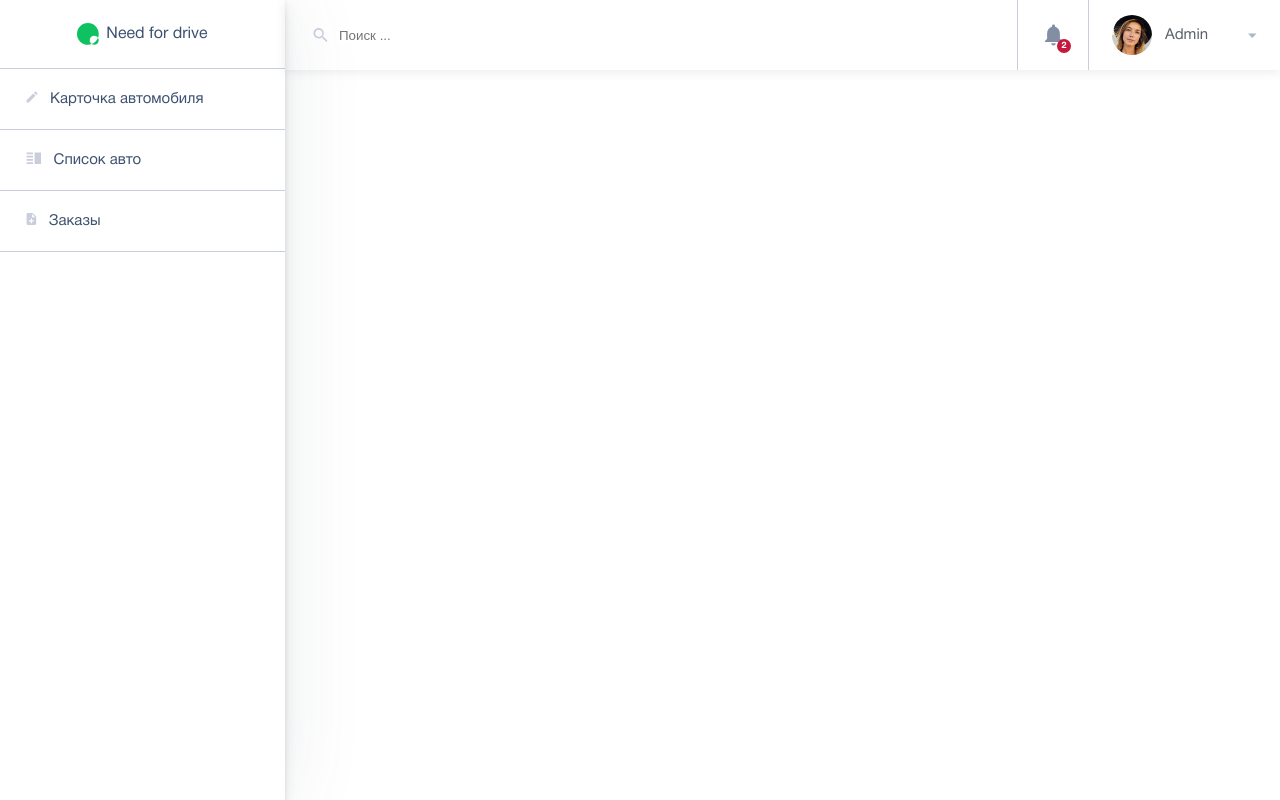
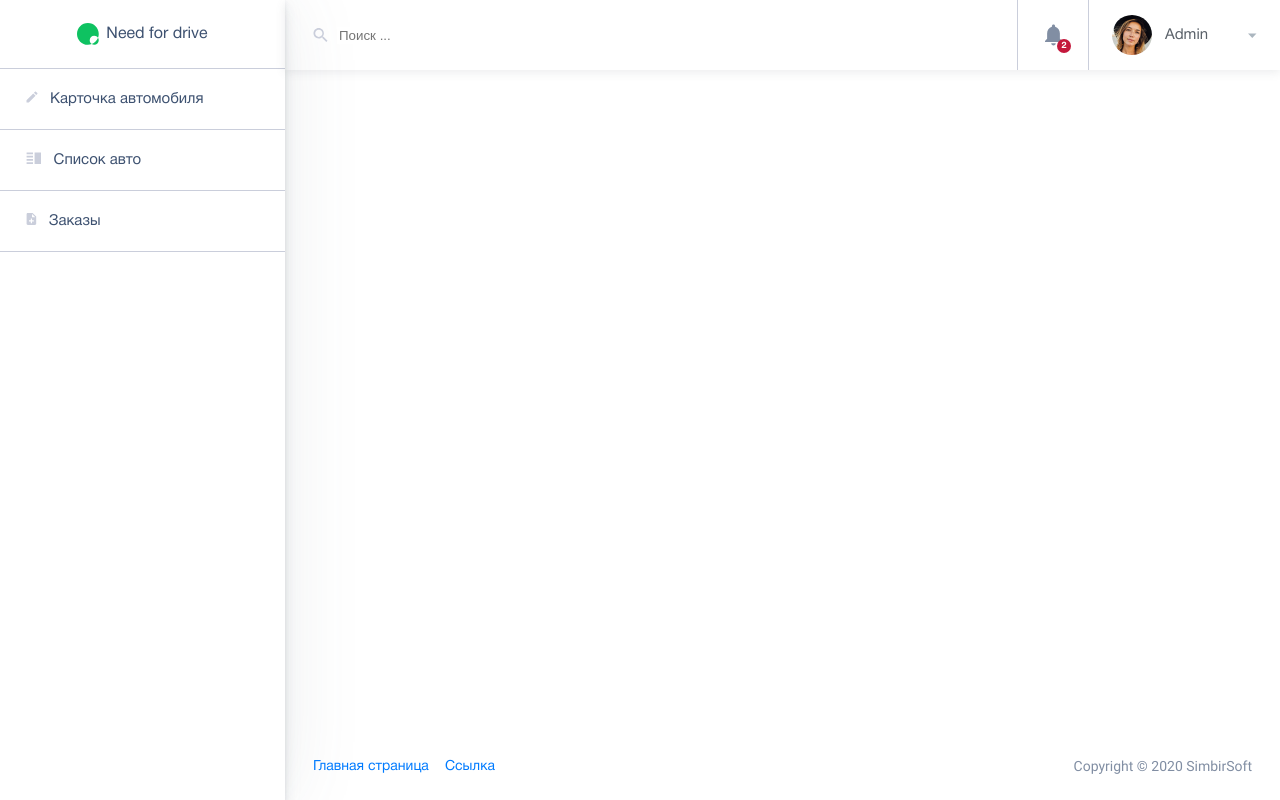
Before and after one commit to OlegKhiretdinov/nfd-admin, a React (Create React App) app: page /admin in a window 1280 px wide. Built offline with nearby package versions, Linux system fonts and the light colour scheme; sample sign-in values are in the browser's storage.

Commit message:
добавил Footer

```diff
--- a/src/components/AdminPage/AdminPage.jsx
+++ b/src/components/AdminPage/AdminPage.jsx
@@ -1,10 +1,11 @@
 import LoginPage from "../LoginPage/LoginPage"
 import { getLocalStorageAuthToken } from "../../utils/localStorage"
 import { useDispatch, useSelector } from "react-redux"
+import Header from "../Header/Header"
+import Footer from "../Footer/Footer"
 import { setAuthToken } from "../../store/authStore/actions"
 import NavigationPanel from "../NavigationPanel/NavigationPanel"
 import cls from "./AdminPage.module.scss"
-import Header from "../Header/Header"
 
 const AdminPage = () => {
   const dispatch = useDispatch()
@@ -23,6 +24,7 @@ const AdminPage = () => {
       <NavigationPanel />
       <div className={cls.main}>
         <Header />
+        <Footer />
       </div>
     </div>
   )
--- a/src/components/AdminPage/AdminPage.module.scss
+++ b/src/components/AdminPage/AdminPage.module.scss
@@ -10,5 +10,8 @@
 }
 
 .main {
+  display: flex;
+  flex-direction: column;
+  justify-content: space-between;
   flex-grow: 1;
 }
--- /dev/null
+++ b/src/components/Footer/Footer.jsx
@@ -0,0 +1,14 @@
+import { Link } from "react-router-dom"
+import cls from "./Footer.module.scss"
+
+const Footer = () => (
+  <div className={cls.wrapper}>
+    <div className={cls.footerMenu}>
+      <Link to={"/"}>Главная страница</Link>
+      <Link to={"#"}>Ссылка</Link>
+    </div>
+    <div className={cls.copyright}>Copyright © 2020 SimbirSoft</div>
+  </div>
+)
+
+export default Footer
--- /dev/null
+++ b/src/components/Footer/Footer.module.scss
@@ -0,0 +1,20 @@
+.wrapper {
+  display: flex;
+  justify-content: space-between;
+  padding: 26px 28px;
+}
+
+.footerMenu {
+  font-size: 14px;
+
+  a {
+    margin-right: 16px;
+  }
+}
+
+.copyright {
+  font-size: 14px;
+  font-weight: 500;
+  font-family: Roboto, sans-serif;
+  color: #818ea3;
+}
```
